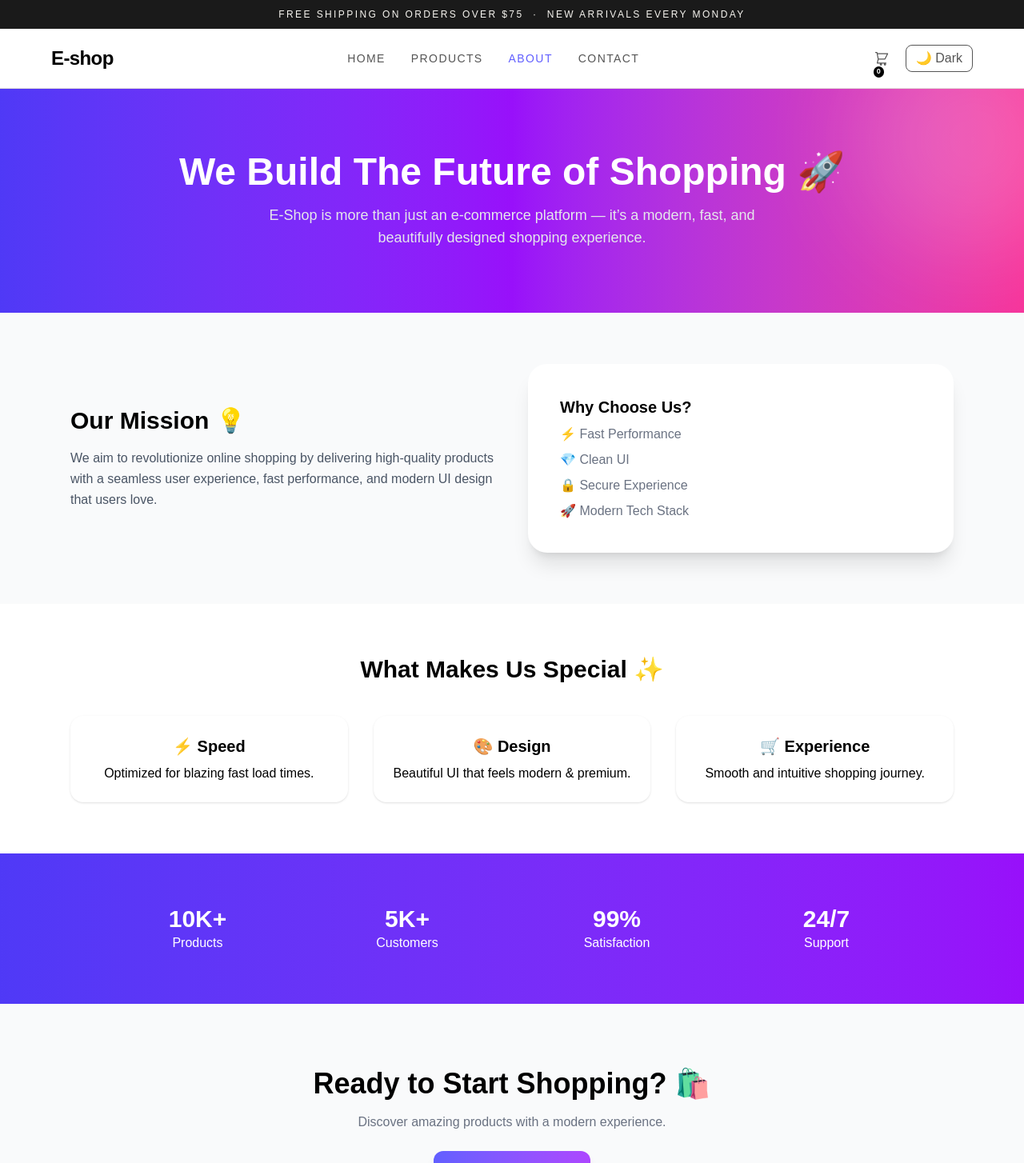
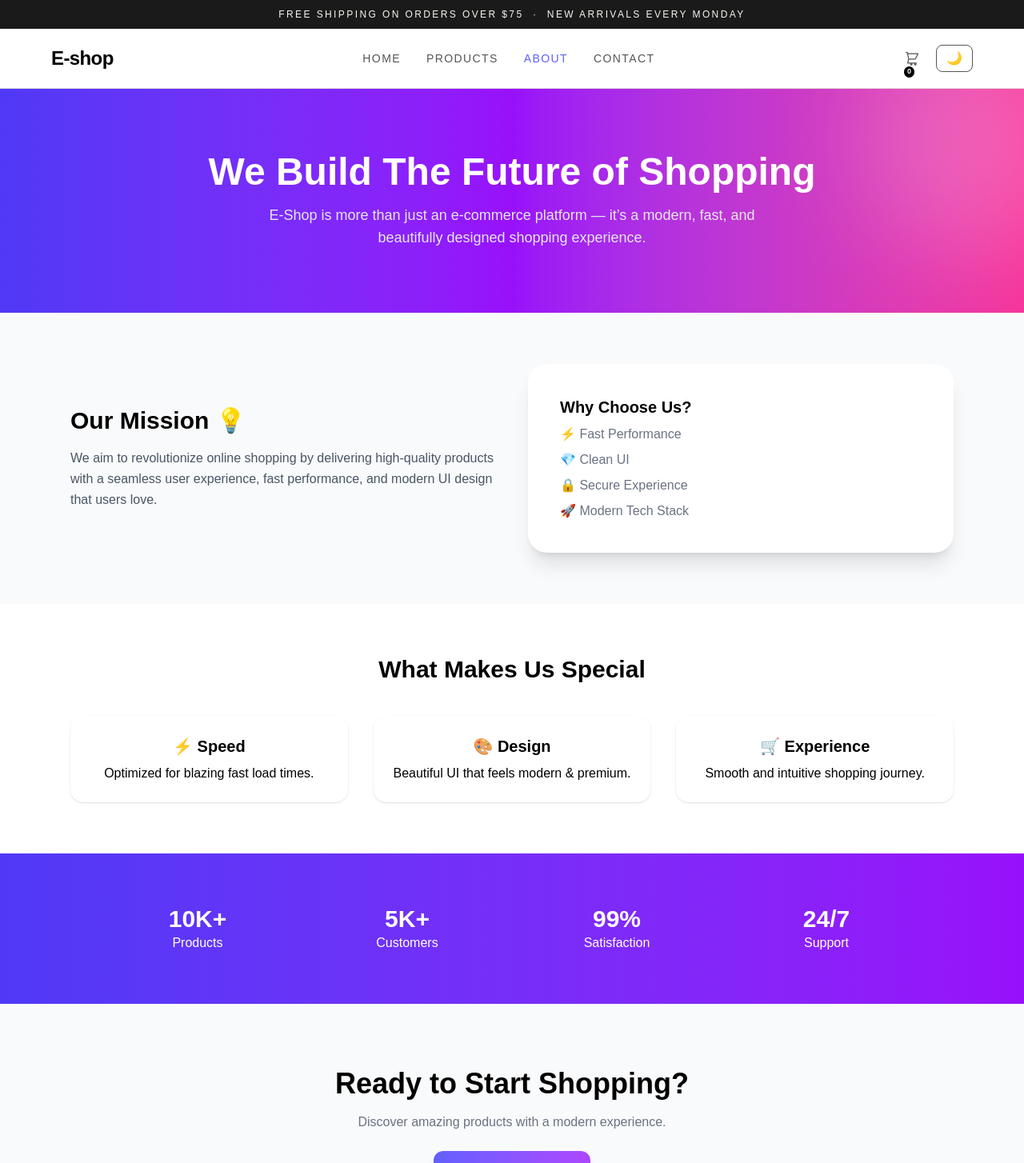
Before and after one commit to Ahmedkhaled582/E-commerce, a Next.js app: page /about in a window 1280 px wide. Shown: the top 1454 px of the page at 80% size. Built offline with nearby package versions, Linux system fonts and the light colour scheme.

Commit message:
E-commerce

```diff
--- a/app/about/page.tsx
+++ b/app/about/page.tsx
@@ -2,14 +2,14 @@ export default function About() {
   return (
     <div className="bg-gray-50 dark:bg-black text-black dark:text-white">
 
-      {/* 🔥 HERO */}
+      {/* HERO */}
       <div className="relative overflow-hidden bg-gradient-to-r from-indigo-600 via-purple-600 to-pink-500 text-white px-6 py-20 text-center">
 
         {/* glow */}
         <div className="absolute -top-20 -right-20 w-72 h-72 bg-white/20 blur-3xl rounded-full"></div>
 
         <h1 className="text-5xl font-extrabold mb-4">
-          We Build The Future of Shopping 🚀
+          We Build The Future of Shopping
         </h1>
 
         <p className="max-w-2xl mx-auto text-lg text-gray-200">
@@ -18,7 +18,7 @@ export default function About() {
         </p>
       </div>
 
-      {/* 💎 MISSION */}
+      {/*  MISSION */}
       <div className="max-w-6xl mx-auto px-6 py-16 grid md:grid-cols-2 gap-10 items-center">
 
         <div>
@@ -44,12 +44,12 @@ export default function About() {
         </div>
       </div>
 
-      {/* 🔥 FEATURES */}
+      {/*  FEATURES */}
       <div className="bg-white dark:bg-zinc-900 py-16">
         <div className="max-w-6xl mx-auto px-6 text-center">
 
           <h2 className="text-3xl font-bold mb-10">
-            What Makes Us Special ✨
+            What Makes Us Special
           </h2>
 
           <div className="grid md:grid-cols-3 gap-8">
@@ -73,7 +73,7 @@ export default function About() {
         </div>
       </div>
 
-      {/* 💣 STATS */}
+      {/*  STATS */}
       <div className="py-16 px-6 bg-gradient-to-r from-indigo-600 to-purple-600 text-white text-center">
 
         <div className="max-w-5xl mx-auto grid grid-cols-2 md:grid-cols-4 gap-6">
@@ -105,7 +105,7 @@ export default function About() {
       <div className="py-20 text-center px-6">
 
         <h2 className="text-4xl font-extrabold mb-4">
-          Ready to Start Shopping? 🛍️
+          Ready to Start Shopping?
         </h2>
 
         <p className="text-gray-500 mb-6">
--- a/app/cart/page.tsx
+++ b/app/cart/page.tsx
@@ -16,7 +16,7 @@ export default function CartPage() {
   return (
     <div className="p-6 md:p-10 grid md:grid-cols-3 gap-8">
 
-      {/* 🛍️ CART ITEMS */}
+      {/* CART ITEMS */}
       <div className="md:col-span-2 space-y-4">
         {cart.map((item: any) => (
           <div
@@ -58,7 +58,7 @@ export default function CartPage() {
         ))}
       </div>
 
-      {/* 💳 SUMMARY */}
+      {/* SUMMARY */}
       <div className="p-6 rounded-2xl border shadow-md bg-white dark:bg-zinc-900 h-fit">
         <h2 className="text-xl font-bold mb-4">Order Summary</h2>
 
--- a/app/contact/page.tsx
+++ b/app/contact/page.tsx
@@ -5,7 +5,7 @@ export default function Contact() {
   return (
     <div className="p-6 md:p-10 grid md:grid-cols-2 gap-10">
 
-      {/* 💌 FORM */}
+      {/* FORM */}
       <div className="bg-white dark:bg-zinc-900 p-8 rounded-3xl shadow-xl">
         <h1 className="text-3xl font-bold mb-6">Contact Us</h1>
 
@@ -27,12 +27,12 @@ export default function Contact() {
           />
 
           <button className="w-full py-3 bg-gradient-to-r from-indigo-500 to-purple-500 text-white rounded-xl font-semibold hover:scale-105 transition">
-            Send Message 🚀
+            Send Message
           </button>
         </form>
       </div>
 
-      {/* 🗺️ MAP */}
+      {/* MAP */}
       <div className="rounded-3xl overflow-hidden shadow-xl">
         <iframe
           src="https://www.google.com/maps?q=Egypt&output=embed"
--- a/components/AddToCartButton.tsx
+++ b/components/AddToCartButton.tsx
@@ -10,7 +10,7 @@ export default function AddToCartButton({ product }: any) {
       onClick={() => addToCart(product)}
       className="px-6 py-3 bg-gradient-to-r from-indigo-500 to-purple-500 text-white rounded-xl font-semibold hover:scale-105 transition shadow-lg"
     >
-      🛒 Add to Cart
+      Add to Cart
     </button>
   );
 }
--- a/components/DarkToggle.tsx
+++ b/components/DarkToggle.tsx
@@ -25,7 +25,7 @@ export default function DarkToggle() {
       onClick={toggleTheme}
       className="px-3 py-1 rounded-lg border hover:scale-105 transition"
     >
-      {theme === "dark" ? "☀️ Light" : "🌙 Dark"}
+      {theme === "dark" ? "☀️" : "🌙"}
     </button>
   );
 }
--- a/components/Footer.tsx
+++ b/components/Footer.tsx
@@ -57,7 +57,7 @@ export default function Footer() {
           </div>
         </div>
 
-        {/* 🔻 BOTTOM */}
+        {/* BOTTOM */}
         <div className="flex flex-col md:flex-row justify-between items-center py-6 text-sm text-gray-500">
           <p>© 2026 E-Shop. All rights reserved.</p>
 
```
Also changed, not shown: components/Navbar.jsx (+0 -39 lines).
